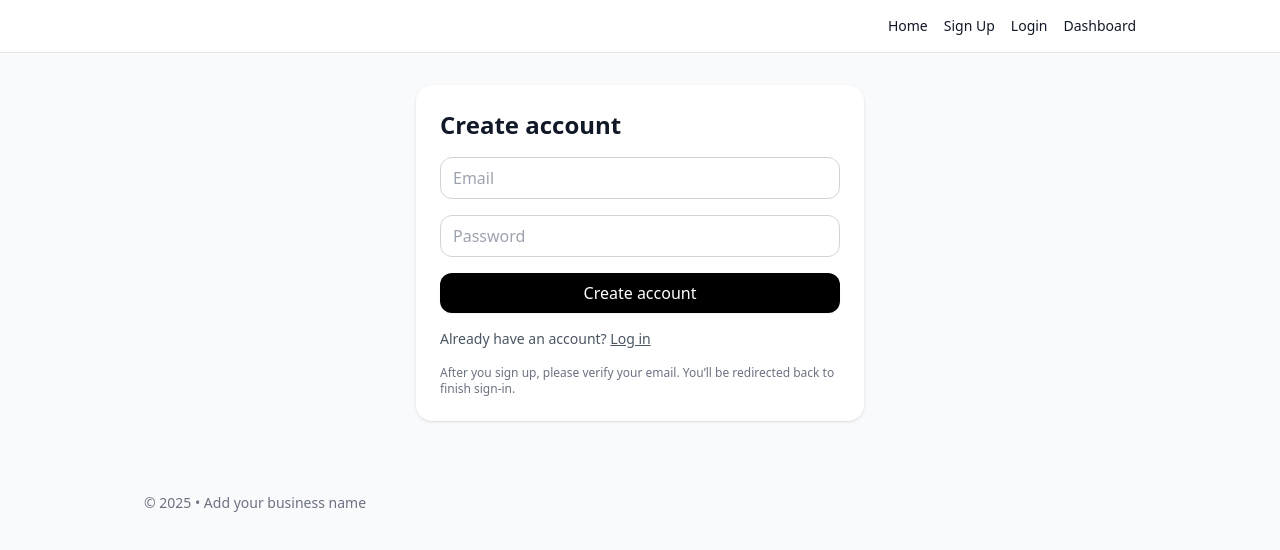
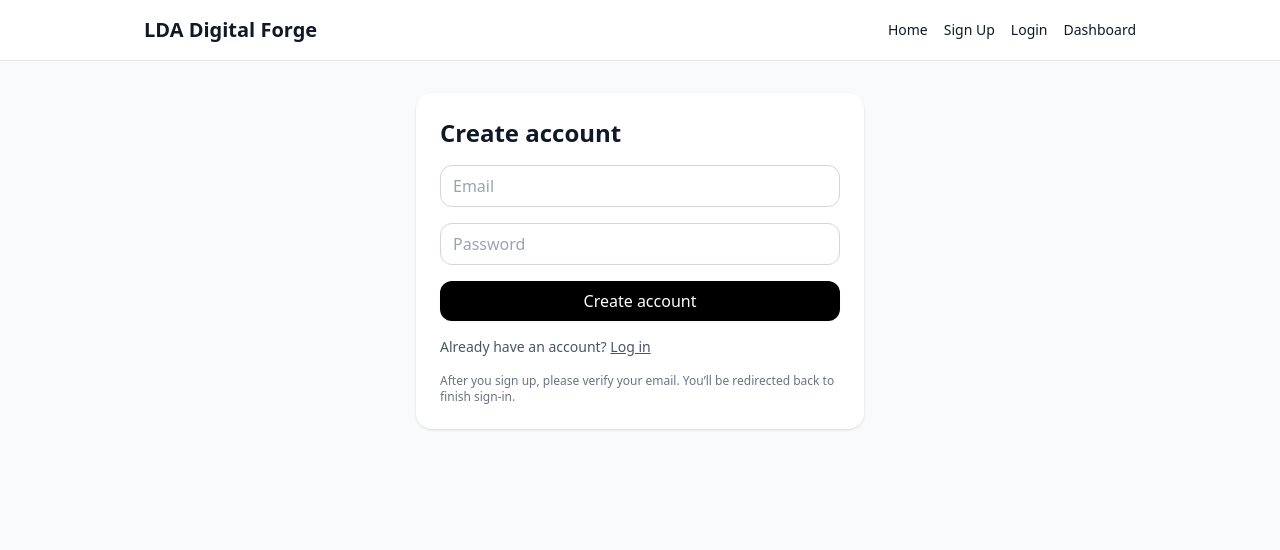
Before and after one commit to LandenAdams/lda-digital-forge, a Next.js app: page /signup in a window 1280 px wide. Shown: the top 550 px of the page. Built offline with nearby package versions, Linux system fonts and the light colour scheme; no server answers.

Commit message:
Update _app.tsx

```diff
--- a/pages/_app.tsx
+++ b/pages/_app.tsx
@@ -1,13 +1,17 @@
-// pages/_app.tsx
+import "../styles/globals.css";
 import type { AppProps } from "next/app";
-import "../styles/globals.css";
+import Head from "next/head";
 
 export default function MyApp({ Component, pageProps }: AppProps) {
   return (
-    <div className="min-h-screen">
+    <>
+      <Head>
+        <title>LDA Digital Forge</title>
+        <meta name="description" content="LDA Digital Forge – AI-powered business chatbot and client dashboard." />
+      </Head>
       <header className="border-b bg-white">
         <div className="container py-4 flex items-center justify-between">
-          <div className="font-bold text-xl">{/* Add Logo/Name */}</div>
+          <div className="font-bold text-xl">LDA Digital Forge</div>
           <nav className="space-x-4 text-sm">
             <a href="/" className="hover:underline">Home</a>
             <a href="/signup" className="hover:underline">Sign Up</a>
@@ -19,7 +23,6 @@ export default function MyApp({ Component, pageProps }: AppProps) {
       <main className="container py-8">
         <Component {...pageProps} />
       </main>
-      <footer className="container py-10 text-sm text-gray-500">© 2025 • Add your business name</footer>
-    </div>
+    </>
   );
 }
```
